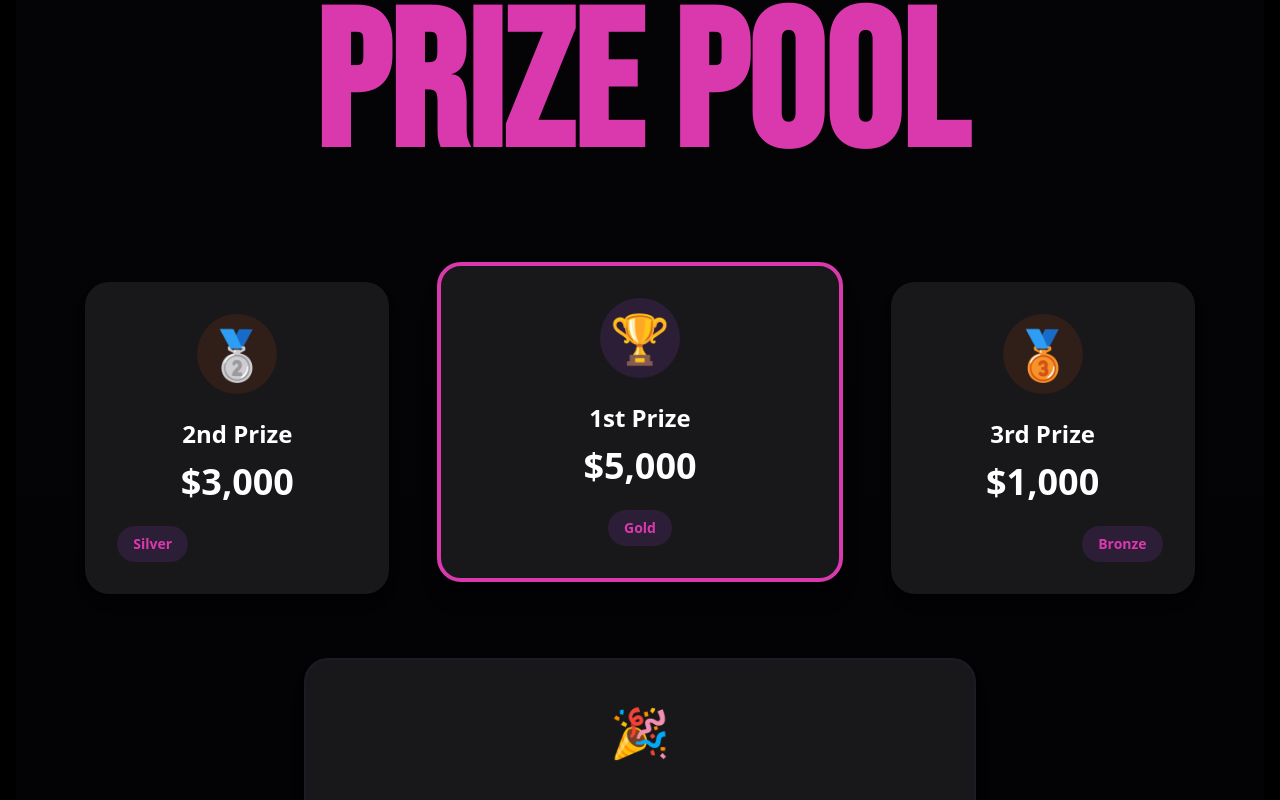
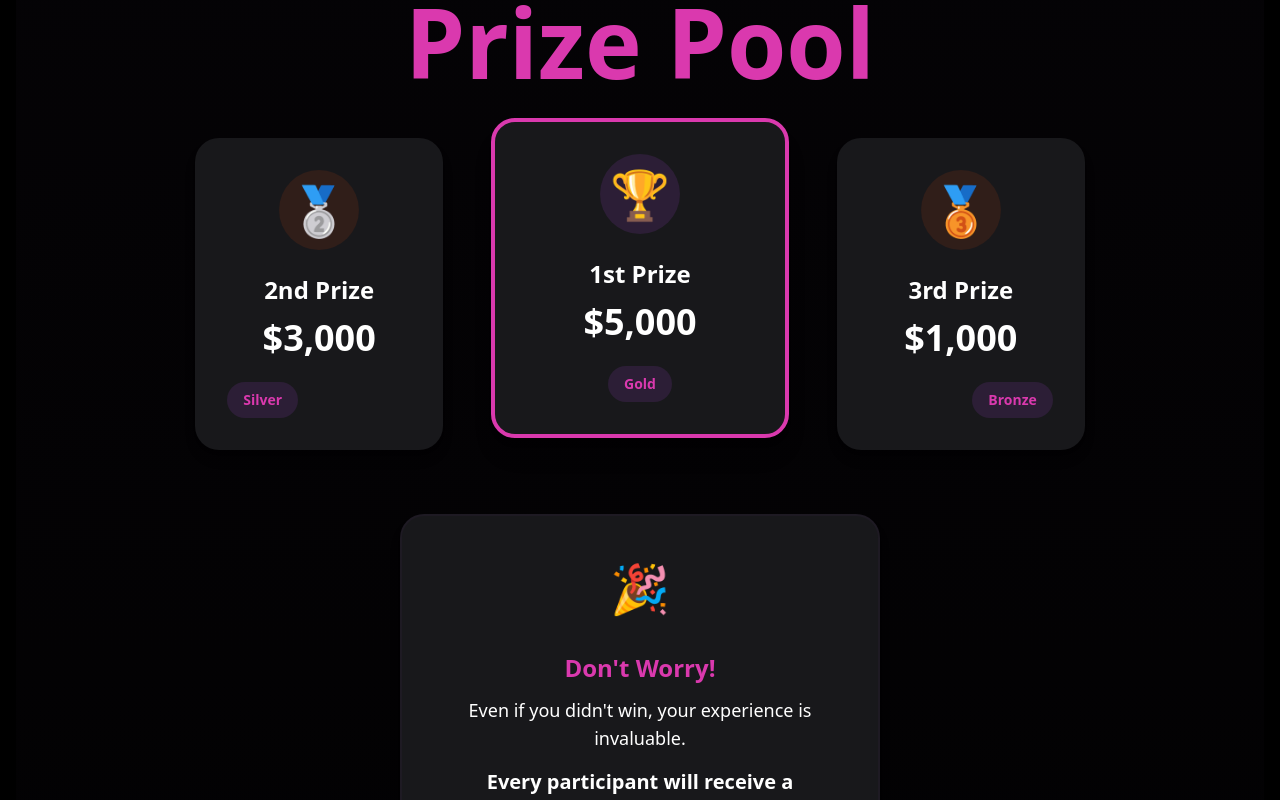
Before and after one commit to THEGAMECHANGER416/CodeKshetra2.0, a React (Vite) app: page / in a window 1280 px wide. Shown: the part 5799-6599 px from the top of the page. Built offline with nearby package versions, Linux system fonts and the light colour scheme.

Commit message:
bug ki hatya

```diff
--- a/src/components/custom/PrizePool.tsx
+++ b/src/components/custom/PrizePool.tsx
@@ -86,26 +86,26 @@ export default function Component() {
   return (
     <motion.section
       ref={ref}
-      className="py-16 bg-gradient-to-b from-primary/10 to-primary/5"
+      className="py-12 sm:py-16 bg-gradient-to-b from-primary/10 to-primary/5 overflow-hidden"
       variants={containerVariants}
       initial="hidden"
       animate={inView ? "visible" : "hidden"}
     >
-      <div className="container mx-auto px-4">
-        <h2 className="md:text-[12rem] font-bebas text-6xl text-pink font-bold mb-[4rem] md:mb-[6rem] text-center">
+      <div className="container mx-auto px-4 max-w-[90vw] sm:max-w-[80vw]">
+        <h2 className="text-5xl md:text-8xl font-bold text-pink mb-12 text-center">
           Prize Pool
         </h2>
-        <div className="flex flex-col md:flex-row justify-center items-center gap-12 mb-16">
+        <div className="flex flex-col md:flex-row items-center justify-center gap-8 mb-16 md:space-x-4">
           <motion.div
             variants={leftCardVariants}
             initial="hidden"
             animate={inView ? "visible" : "hidden"}
-            className="w-full md:w-1/4"
+            className="flex-1 w-full md:max-w-[30%] lg:max-w-[25%]"
           >
             <PrizeCard title="2nd Prize" amount="$3,000" position="left" icon="🥈" />
           </motion.div>
           <motion.div
-            className="w-full md:w-1/3 order-first md:order-none"
+            className="flex-1 w-full md:max-w-[40%] lg:max-w-[30%] order-first md:order-none"
             initial={{ opacity: 0, scale: 1.2, y: -30 }}
             animate={inView ? { opacity: 1, scale: 1, y: 0 } : {}}
             transition={{
@@ -130,7 +130,7 @@ export default function Component() {
             variants={rightCardVariants}
             initial="hidden"
             animate={inView ? "visible" : "hidden"}
-            className="w-full md:w-1/4"
+            className="flex-1 w-full md:max-w-[30%] lg:max-w-[25%]"
           >
             <PrizeCard title="3rd Prize" amount="$1,000" position="right" icon="🥉" />
           </motion.div>
@@ -139,7 +139,7 @@ export default function Component() {
           variants={participationVariants}
           initial="hidden"
           animate={inView ? "visible" : "hidden"}
-          className="w-full max-w-2xl mx-auto"
+          className="w-full max-w-lg mx-auto px-4"
         >
           <ParticipationCard />
         </motion.div>
@@ -175,8 +175,8 @@ function PrizeCard({
       >
         {icon}
       </div>
-      <h3 className={`text-2xl font-bold mb-3 ${isFirst ? "text-white" : "text-white"}`}>{title}</h3>
-      <p className={`text-4xl font-extrabold mb-6 ${isFirst ? "text-white" : "text-white"}`}>{amount}</p>
+      <h3 className="text-2xl font-bold mb-3 text-white">{title}</h3>
+      <p className="text-4xl font-extrabold mb-6 text-white">{amount}</p>
       <div className={`mt-4 ${position === "left" ? "text-left" : position === "right" ? "text-right" : "text-center"}`}>
         <span
           className={`inline-block text-sm px-4 py-2 rounded-full font-semibold
```
Also changed, not shown: 1 other file (tests, documents, lock files or other folders).
